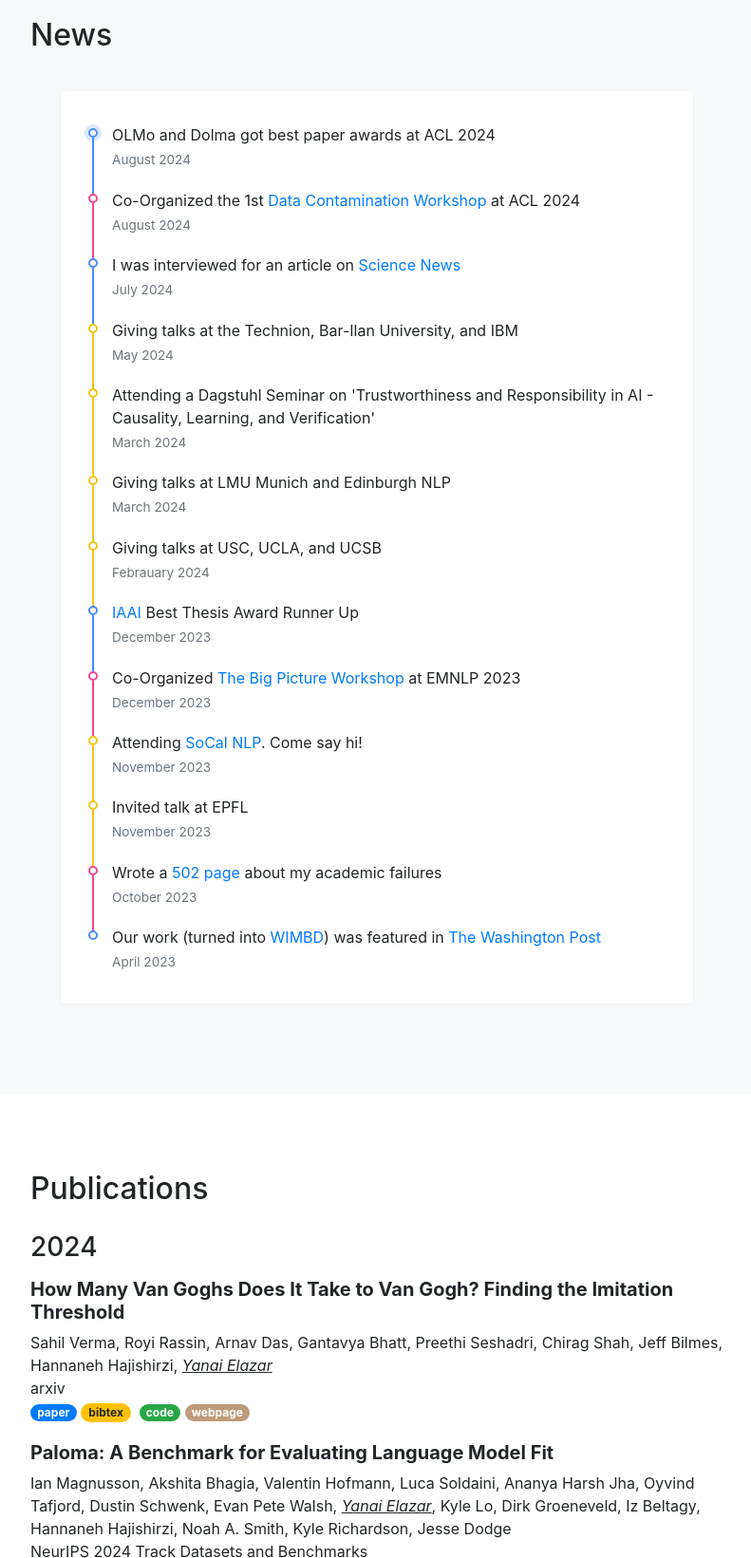
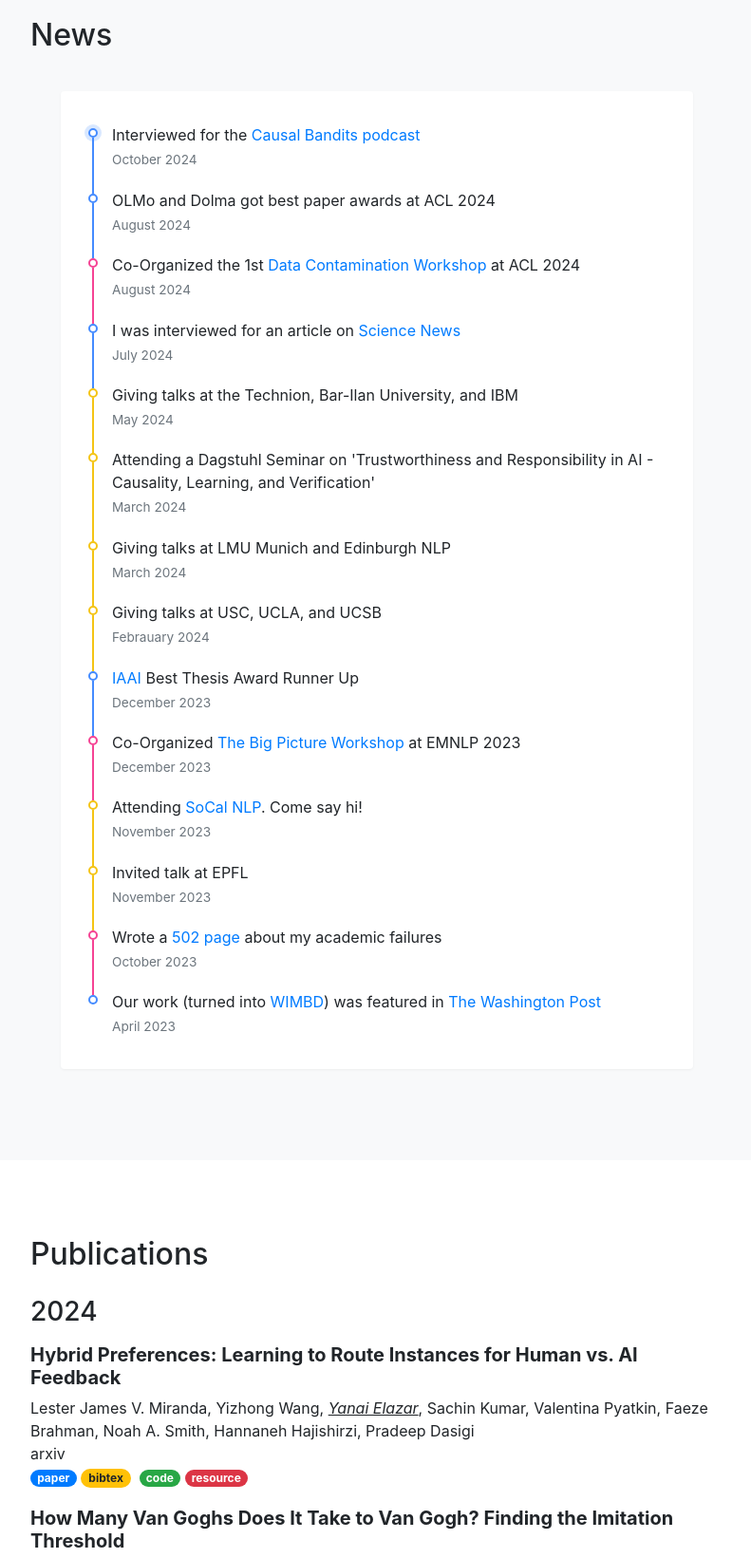
Before and after one commit to yanaiela/yanaiela.github.io, a website with bundled scripts: page index.html in a window 1280 px wide. Shown: the part 780-2421 px from the top of the page at 95% size, without its empty margins (243-1034 px from the left). Built offline with nearby package versions, Linux system fonts and the light colour scheme; some icons are missing; a web font is replaced by a local one.

Commit message:
hybrid preference paper + causal bandits podcast interview

```diff
--- a/index.html
+++ b/index.html
@@ -243,6 +243,14 @@
                           <div class="tl-item active">
                             <div class="tl-dot b-primary"></div>
                             <div class="tl-content">
+                                <div class="">Interviewed for the <a href="https://www.youtube.com/watch?v=vW2vB6e-Mm8">Causal Bandits podcast</a></div>
+                                <div class="tl-date text-muted mt-1">October 2024</div>
+                            </div>
+                          </div>
+
+                          <div class="tl-item">
+                            <div class="tl-dot b-primary"></div>
+                            <div class="tl-content">
                                 <div class="">OLMo and Dolma got best paper awards at ACL 2024</div>
                                 <div class="tl-date text-muted mt-1">August 2024</div>
                             </div>
@@ -466,6 +474,16 @@
           <h2>Publications</h2>
 
           <h3>2024</h3>
+
+          <p>
+            <h5><b>Hybrid Preferences: Learning to Route Instances for Human vs. AI Feedback</b></h5>
+            Lester James V. Miranda, Yizhong Wang, <u><i>Yanai Elazar</i></u>, Sachin Kumar, Valentina Pyatkin, Faeze Brahman, Noah A. Smith, Hannaneh Hajishirzi, Pradeep Dasigi<br/>
+            arxiv<br/>
+            <a href="https://arxiv.org/abs/2410.19133"><span class="badge badge-pill badge-primary">paper</span></a>
+            <button type="button" class="badge badge-pill badge-warning btn my-1 mr-1 btn-sm js-cite-modal" data-filename="/bibtex/hybrid-preferences.bib">bibtex</button>
+            <a href="https://github.com/allenai/hybrid-preferences"><span class="badge badge-pill badge-success">code</span></a>
+            <a href="https://huggingface.co/datasets/allenai/multipref"><span class="badge badge-pill badge-danger">resource</span></a>
+        </p>
 
           <p>
             <h5><b>How Many Van Goghs Does It Take to Van Gogh? Finding the Imitation Threshold</b></h5>
```
Also changed, not shown: 1 other file.
